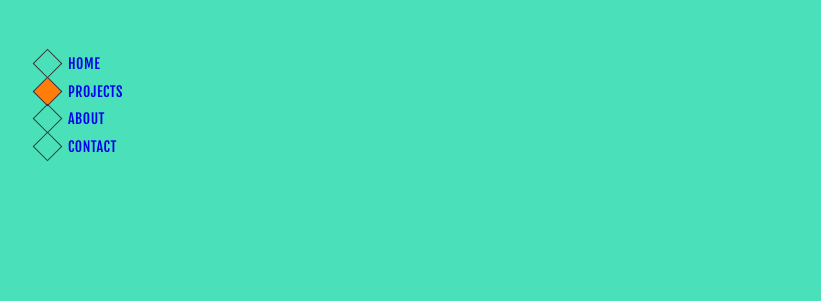
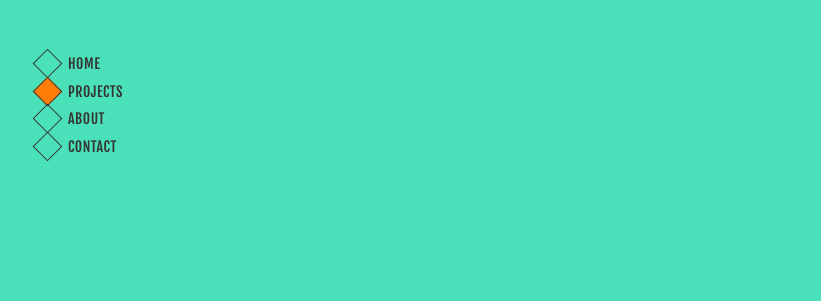
Before and after one commit to matthunterking/Old-portfolio, a plain HTML site: page index.html in a window 1280 px wide. Shown: the top 301 px of the page, without its empty margins (13-834 px from the left). Drawn offline with nearby package versions, Linux system fonts and the light colour scheme.

Commit message:
Amended nav item color

```diff
--- a/scss/partials/_nav.scss
+++ b/scss/partials/_nav.scss
@@ -11,6 +11,7 @@ nav {
 a {
   text-decoration: none;
   padding-left: 10px;
+  color: $textColor;
 }
 
 .selected { background-color: $highlightColor }
```
Also changed, not shown: css/style.css, 1 other file.
